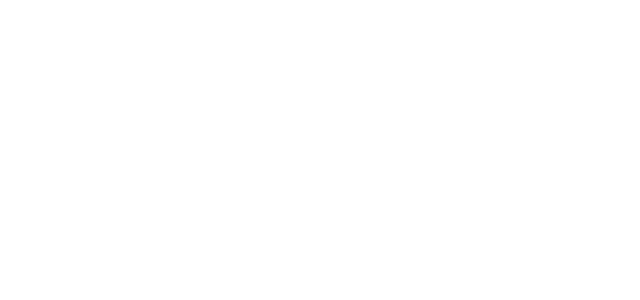
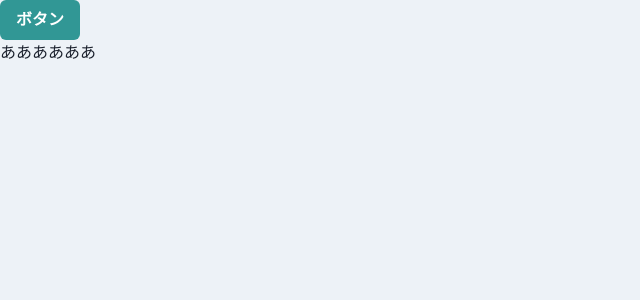
Before and after one commit to soar1219/test-app, a React (Create React App) app: page / in a window 1280 px wide. Shown: the top 300 px of the page, without its empty margins (0-640 px from the left). Built offline with nearby package versions, Linux system fonts and the light colour scheme.

Commit message:
グローバルスタイルの設定

```diff
--- a/src/App.tsx
+++ b/src/App.tsx
@@ -1,10 +1,13 @@
+import { Button, ChakraProvider } from '@chakra-ui/react';
 import './App.css';
+import theme from './theme/theme';
 
 function App() {
   return (
-    <div className="App">
-
-    </div>
+    <ChakraProvider theme={theme}>
+      <Button colorScheme='teal'>ボタン</Button>
+      <p>ああああああ</p>
+    </ChakraProvider>
   );
 }
 
--- /dev/null
+++ b/src/theme/theme.ts
@@ -0,0 +1,14 @@
+import { extendTheme } from "@chakra-ui/react";
+
+const theme = extendTheme({
+    styles: {
+        global: {
+            body: {
+                backgroundColor: "gray.100",
+                color: "gray.800"
+            }
+        }
+    }
+});
+
+export default theme;
```
